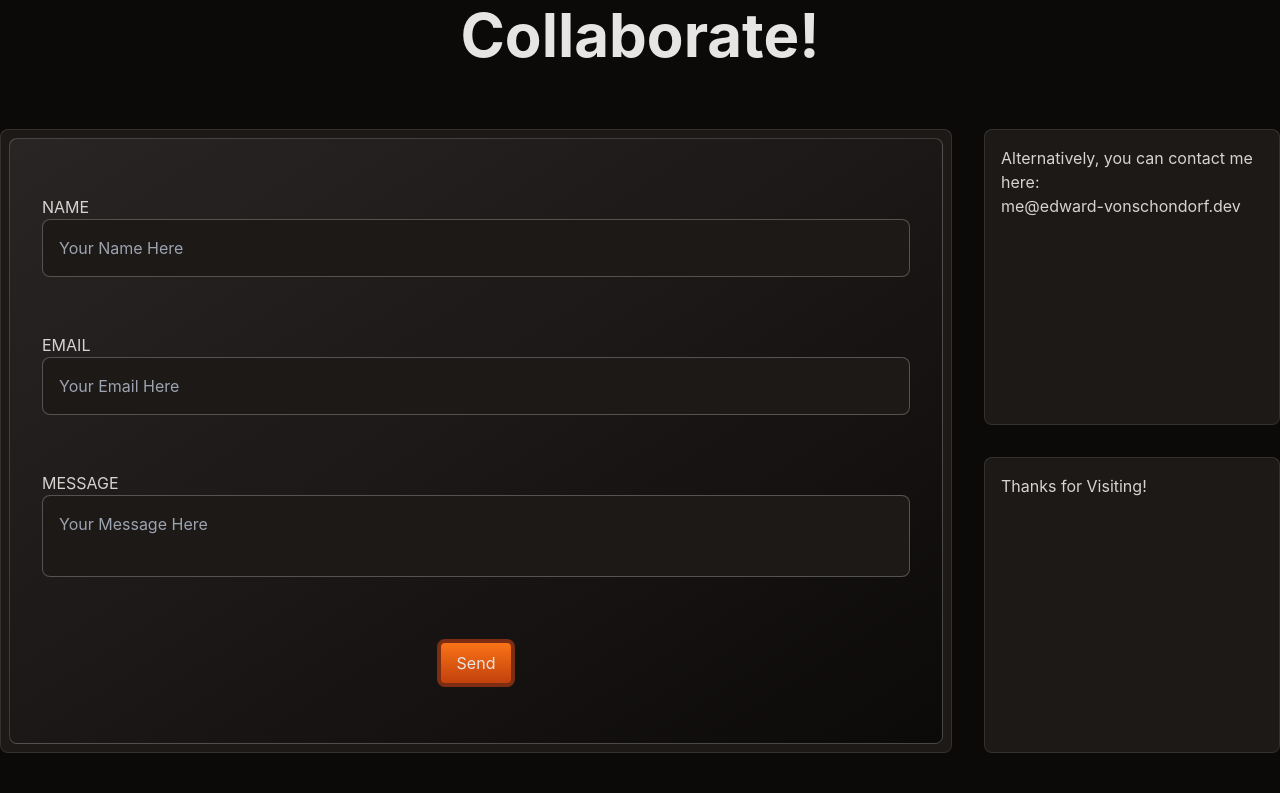
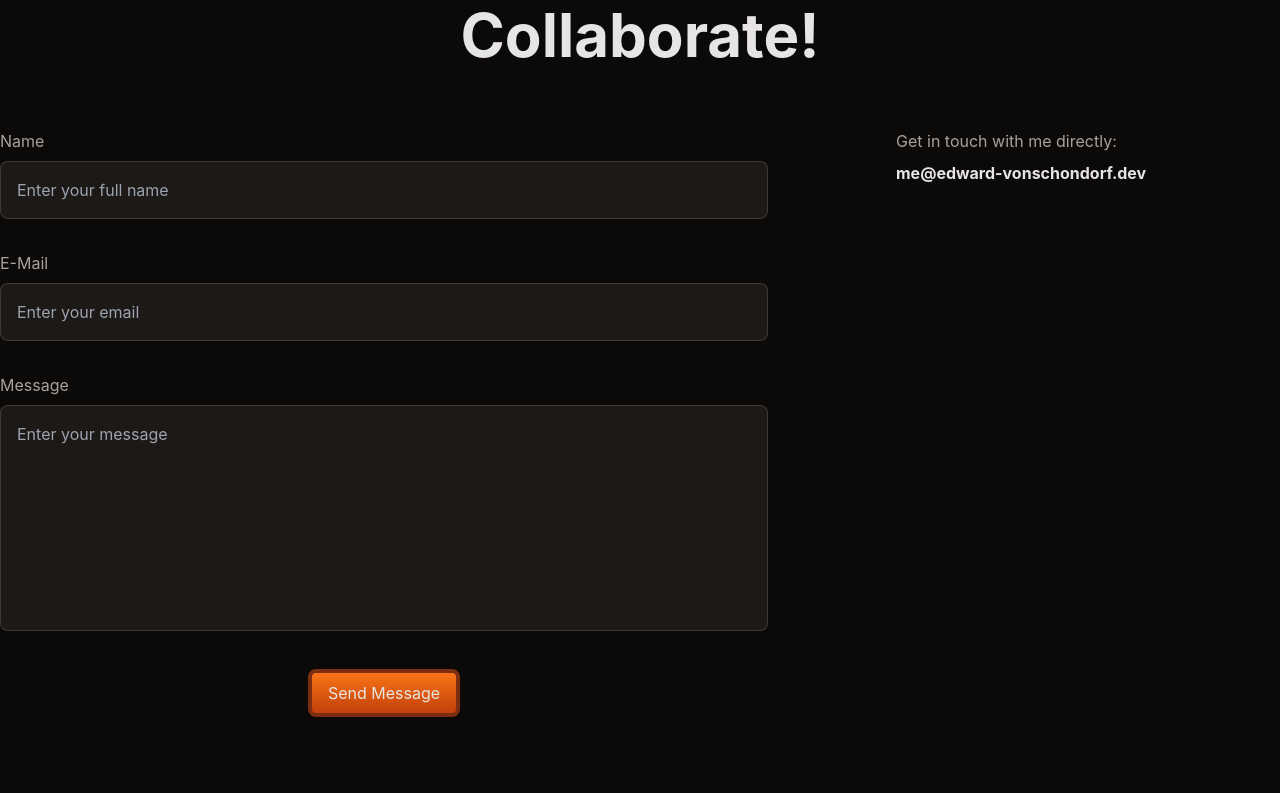
Before and after one commit to Torvec/myPortfolio, a React (Vite) app: page / in a window 1280 px wide. Shown: the part 10127-10920 px from the top of the page. Built offline with nearby package versions, Linux system fonts and the light colour scheme; a web font is replaced by a local one.

Commit message:
Add styles to contact section, and many other minor changes throughout

```diff
--- a/src/components/ContactMeSection.tsx
+++ b/src/components/ContactMeSection.tsx
@@ -2,11 +2,31 @@ import SectionHeader from "./template/SectionHeader";
 
 export default function ContactMeSection() {
   const ContactForm = () => {
-    const inputLabels = [
-      { labelText: "name", placeholderText: "Your Name Here" },
-      { labelText: "email", placeholderText: "Your Email Here" },
-      { labelText: "message", placeholderText: "Your Message Here" },
-    ];
+    const fullName = {
+      type: "text",
+      id: "name",
+      name: "name",
+      forText: "name",
+      labelText: "Name",
+      placeholderText: "Enter your full name",
+    };
+
+    const email = {
+      type: "email",
+      id: "email",
+      name: "email",
+      forText: "email",
+      labelText: "E-Mail",
+      placeholderText: "Enter your email",
+    };
+
+    const message = {
+      id: "message",
+      name: "message",
+      forText: "message",
+      labelText: "Message",
+      placeholderText: "Enter your message",
+    };
 
     const FormLabel = ({
       forText,
@@ -16,7 +36,7 @@ export default function ContactMeSection() {
       labelText: string;
     }) => {
       return (
-        <label htmlFor={forText} className="uppercase text-stone-300">
+        <label htmlFor={forText} className="mb-2 block text-stone-400">
           {labelText}
         </label>
       );
@@ -40,86 +60,73 @@ export default function ContactMeSection() {
           name={inputName}
           placeholder={inputPlaceholder}
           required
-          className="w-full rounded-lg border border-white/25 bg-stone-900 p-4 text-stone-200"
+          className="w-full rounded-lg border border-white/15 bg-stone-900 p-4 text-stone-300 focus:bg-stone-800 focus:outline-none focus:ring focus:ring-orange-500/75"
         />
       );
     };
 
     return (
-      <div className="h-full rounded-lg border border-white/10 bg-stone-900 p-2">
-        <form className="flex h-full flex-col justify-evenly gap-8 rounded-lg border border-white/20 bg-gradient-to-br from-stone-800 to-stone-950 p-8">
+      <form className="flex h-full md:w-4/6 flex-col justify-evenly gap-8 rounded-lg">
         <div>
           <FormLabel
-              forText={inputLabels[0].labelText}
-              labelText={inputLabels[0].labelText}
+            forText={fullName.forText}
+            labelText={fullName.labelText}
           />
           <FormInput
-              inputType="text"
-              inputId={inputLabels[0].labelText}
-              inputName={inputLabels[0].labelText}
-              inputPlaceholder={inputLabels[0].placeholderText}
+            inputType={fullName.type}
+            inputId={fullName.id}
+            inputName={fullName.name}
+            inputPlaceholder={fullName.placeholderText}
           />
         </div>
         <div>
-            <FormLabel
-              forText={inputLabels[1].labelText}
-              labelText={inputLabels[1].labelText}
-            />
+          <FormLabel forText={email.forText} labelText={email.labelText} />
           <FormInput
-              inputType="text"
-              inputId={inputLabels[1].labelText}
-              inputName={inputLabels[1].labelText}
-              inputPlaceholder={inputLabels[1].placeholderText}
+            inputType={email.type}
+            inputId={email.id}
+            inputName={email.name}
+            inputPlaceholder={email.placeholderText}
           />
         </div>
         <div>
-            <FormLabel
-              forText={inputLabels[2].labelText}
-              labelText={inputLabels[2].labelText}
+          <FormLabel forText={message.forText} labelText={message.labelText} />
+          <textarea
+            id={message.id}
+            name={message.name}
+            placeholder={message.placeholderText}
+            rows={8}
+            maxLength={500}
+            required
+            className="w-full resize-none rounded-lg border border-white/15 bg-stone-900 p-4 text-stone-200 focus:bg-stone-800 focus:outline-none focus:ring focus:ring-orange-500/75"
           />
-            <textarea
-              id={inputLabels[2].labelText}
-              name={inputLabels[2].labelText}
-              placeholder={inputLabels[2].placeholderText}
-              required
-              className="w-full resize-none rounded-lg border border-white/25 bg-stone-900 p-4 text-stone-200"
-            ></textarea>
         </div>
-
         <button
           type="submit"
           className="self-center rounded-lg border-4 border-orange-900 bg-gradient-to-t from-orange-700 to-orange-500 px-4 py-2 text-stone-200"
         >
-            Send
+          Send Message
         </button>
       </form>
-      </div>
     );
   };
 
-  const AlternateContact = () => {
+  const DirectContact = () => {
     const content = {
-      text: "Alternatively, you can contact me here:",
+      text: "Get in touch with me directly:",
       email: "me@edward-vonschondorf.dev",
       mailto:
         "mailto:me@edward-vonschondorf.dev?subject=Let's Connect and Collaborate!",
     };
 
     return (
-      <div className="aspect-square rounded-lg border border-white/10 bg-stone-900 p-4 text-stone-300">
-        <p>
-          {content.text}
-          <br />
-          <a href={content.mailto}>{content.email}</a>
-        </p>
-      </div>
-    );
-  };
-
-  const ThanksForVisiting = () => {
-    return (
-      <div className="aspect-square rounded-lg border border-white/10 bg-stone-900 p-4 text-stone-300">
-        Thanks for Visiting!
+      <div className="md:w-2/6">
+        <p className="mb-2 text-stone-400">{content.text}</p>
+        <a
+          href={content.mailto}
+          className="font-bold text-stone-200 hover:text-orange-600"
+        >
+          {content.email}
+        </a>
       </div>
     );
   };
@@ -127,16 +134,9 @@ export default function ContactMeSection() {
   return (
     <section id="contact" className="container mx-auto px-4 pb-64 md:px-0">
       <SectionHeader title="Let's Connect and Collaborate!" />
-      <div className="grid gap-8 md:grid-cols-12 md:grid-rows-2">
-        <div className="md:col-span-9 md:row-span-2">
+      <div className="flex flex-col md:flex-row gap-32">
         <ContactForm />
-        </div>
-        <div className="md:col-span-3">
-          <AlternateContact />
-        </div>
-        <div className="md:col-span-3">
-          <ThanksForVisiting />
-        </div>
+        <DirectContact />
       </div>
     </section>
   );
--- a/src/components/ResumeSection.tsx
+++ b/src/components/ResumeSection.tsx
@@ -170,7 +170,7 @@ export default function ResumeSection() {
     const { myResume } = data;
 
     return (
-      <div className="container mx-auto mb-32 grid gap-x-16 gap-y-8 md:grid-cols-2">
+      <div className="container mx-auto mb-32 grid gap-x-16 gap-y-8 md:grid-cols-2 px-4 md:px-0">
         {myResume.map(
           ({
             id,
@@ -221,11 +221,11 @@ export default function ResumeSection() {
     const { header, text1, text2, href } = buttonData;
 
     return (
-      <div className="mx-auto flex flex-col items-center justify-center border-y border-white/25 bg-gradient-to-t from-stone-900 to-10% py-64">
+      <div className="mx-auto flex flex-col items-center justify-center border-y border-white/25 bg-gradient-to-t from-stone-900 to-10% py-64 px-4 md:px-0">
         <h4 className="mb-8 text-balance text-center text-4xl font-bold text-stone-200">
           {header}
         </h4>
-        <div className="flex gap-16">
+        <div className="flex gap-8 md:gap-16">
           <ActionButton text={text1} icon="download" href={href} />
           <ActionButton text={text2} icon="download" href={href} />
         </div>
--- a/src/components/template/ActionButton.tsx
+++ b/src/components/template/ActionButton.tsx
@@ -12,9 +12,9 @@ export default function ActionButton({
       href={href}
       target="_blank"
       rel="noopener noreferrer"
-      className="block rounded-lg border border-white/10 bg-stone-900 p-2 transition-all duration-300 ease-in-out hover:bg-stone-800"
+      className="group block rounded-lg border border-white/10 bg-stone-900 p-2 transition-all duration-300 ease-in-out group-hover:bg-stone-800"
     >
-      <button className="group flex items-center gap-2 overflow-hidden rounded-lg border border-white/20 bg-gradient-to-t from-orange-500 to-orange-700 px-4 py-1 text-2xl text-stone-200 transition-all duration-300 ease-in-out hover:border-orange-600 hover:bg-gradient-to-b">
+      <button className="group flex items-center gap-2 overflow-hidden rounded-lg border border-white/20 bg-gradient-to-t from-orange-500 to-orange-700 px-4 py-1 text-2xl text-stone-200 transition-all duration-300 ease-in-out group-hover:border-orange-600 group-hover:bg-gradient-to-b">
         <span className="text-xl font-bold transition-all duration-300 ease-in-out group-hover:text-white">
           {text}
         </span>
--- a/src/components/template/Footer.tsx
+++ b/src/components/template/Footer.tsx
@@ -46,7 +46,7 @@ export default function Footer() {
     }) => {
       return (
         <a href={href} target="_blank" rel="noopener noreferrer">
-          <img src={logo} alt={label} className="h-8 w-auto" />
+          <img src={logo} alt={label} className="h-6 w-auto" />
         </a>
       );
     };
@@ -64,7 +64,7 @@ export default function Footer() {
 
   return (
     <footer className="border-t border-white/20 bg-gradient-to-b from-stone-900 to-stone-950 to-50%">
-      <div className="container relative mx-auto flex items-center justify-between px-4 pb-32 pt-8">
+      <div className="container relative mx-auto flex items-start justify-between px-4 md:px-0 pb-32 pt-8">
         <Copyright />
         <SocialLinkList />
       </div>
```
Lines whose indentation alone changed are shown as unchanged.
